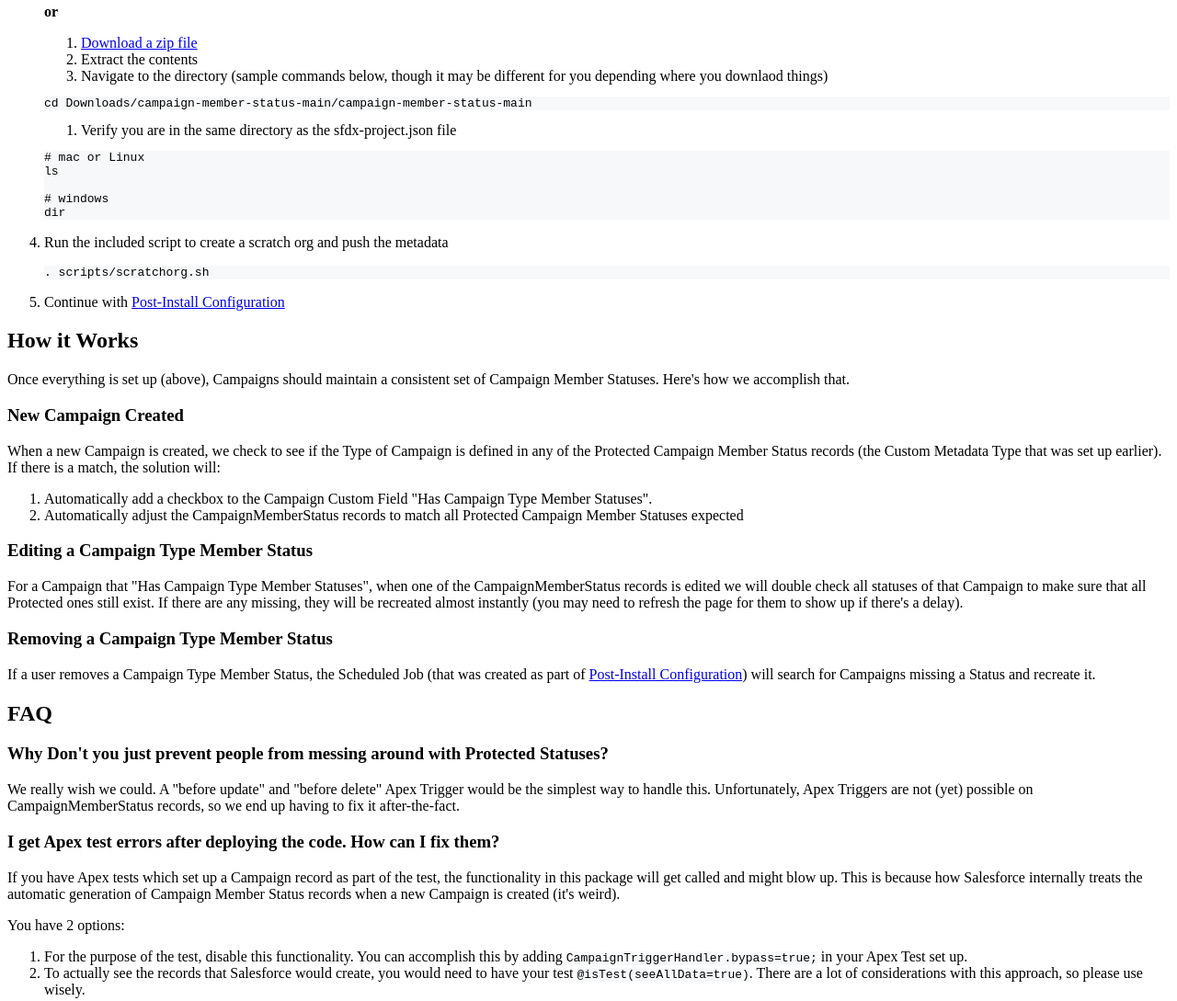
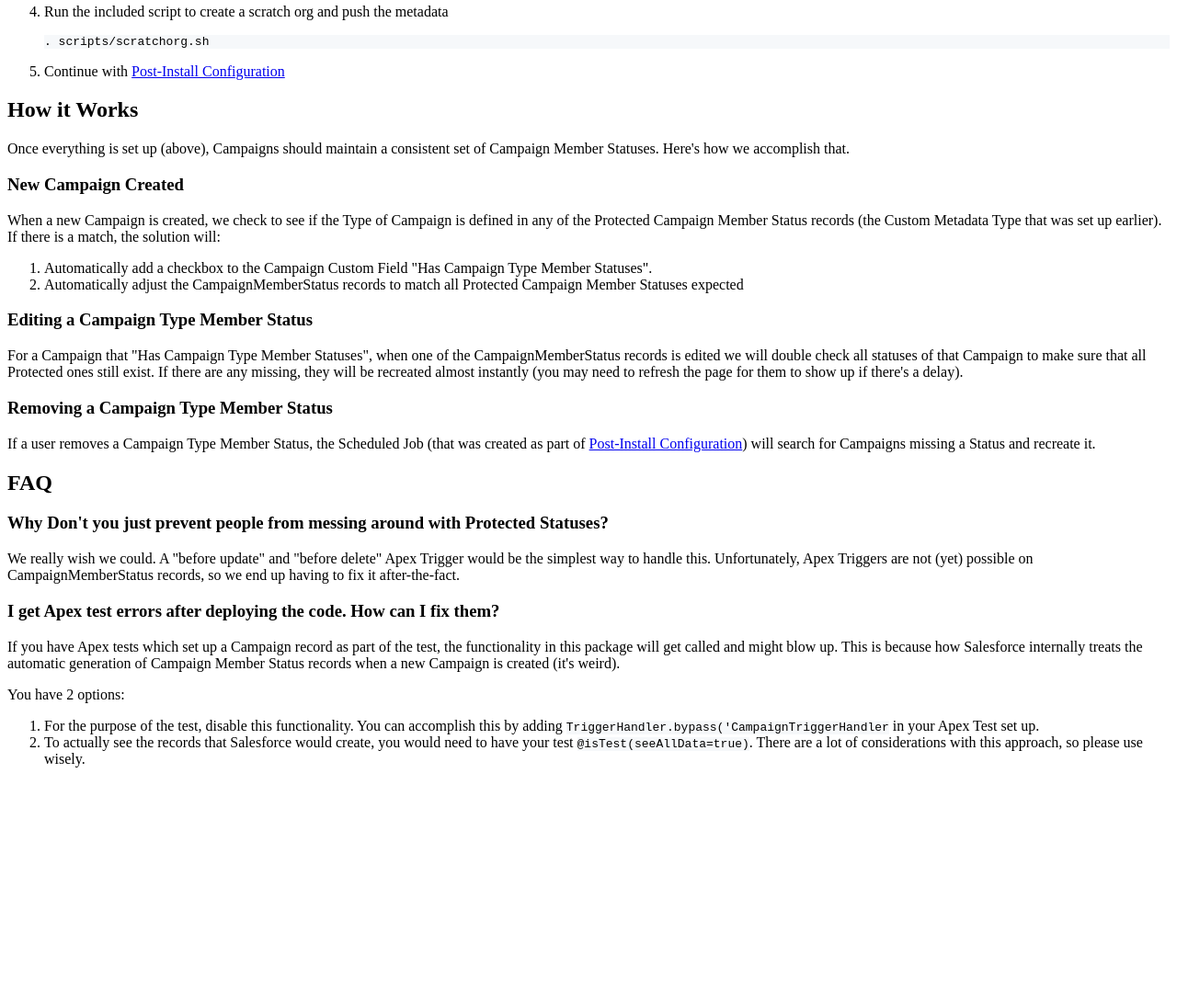
Before and after one commit to x2od/campaign-member-status, a website: page doc-assets/main.html in a window 1280 px wide. Shown: the part 2127-3216 px from the top of the page at 92% size. After the commit the page ends 2978 px from the top, so only its background shows below. Drawn offline with Linux system fonts and the light colour scheme; files that its build step writes are made by us from their sources.

Commit message:
Update README

```diff
--- a/doc-assets/main.html
+++ b/doc-assets/main.html
@@ -130,23 +130,6 @@ sfdx force:auth:web:login -s -a myorg -r https://mycompanyloginurl.my.salesforce
 <pre><code class="language-shell">git clone https://github.com/dschach/campaign-member-status.git
 cd campaign-member-status
 </code></pre>
-<p><strong>or</strong></p>
-<ol>
-<li><a href="https://github.com/dschach/campaign-member-status/archive/main.zip">Download a zip file</a></li>
-<li>Extract the contents</li>
-<li>Navigate to the directory (sample commands below, though it may be different for you depending where you downlaod things)</li>
-</ol>
-<pre><code class="language-shell">cd Downloads/campaign-member-status-main/campaign-member-status-main
-</code></pre>
-<ol>
-<li>Verify you are in the same directory as the sfdx-project.json file</li>
-</ol>
-<pre><code class="language-shell"># mac or Linux
-ls
-
-# windows
-dir
-</code></pre>
 </li>
 <li><p>Run the included script to create a scratch org and push the metadata</p>
 <pre><code class="language-shell">. scripts/scratchorg.sh
@@ -174,6 +157,6 @@ dir
 <p>If you have Apex tests which set up a Campaign record as part of the test, the functionality in this package will get called and might blow up. This is because how Salesforce internally treats the automatic generation of Campaign Member Status records when a new Campaign is created (it&#39;s weird).</p>
 <p>You have 2 options:</p>
 <ol>
-<li>For the purpose of the test, disable this functionality. You can accomplish this by adding <code>CampaignTriggerHandler.bypass=true;</code> in your Apex Test set up.</li>
+<li>For the purpose of the test, disable this functionality. You can accomplish this by adding <code>TriggerHandler.bypass(&#39;CampaignTriggerHandler</code> in your Apex Test set up.</li>
 <li>To actually see the records that Salesforce would create, you would need to have your test <code>@isTest(seeAllData=true)</code>. There are a lot of considerations with this approach, so please use wisely.</li>
 </ol>
```
Also changed, not shown: README.md.
